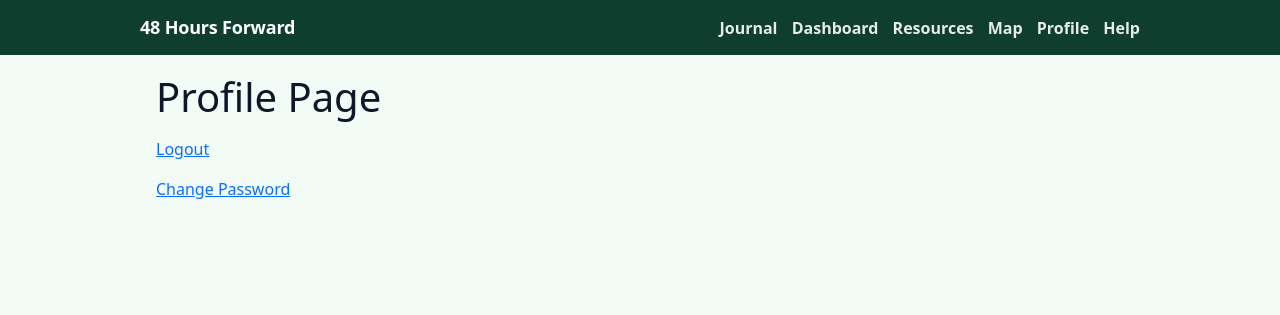
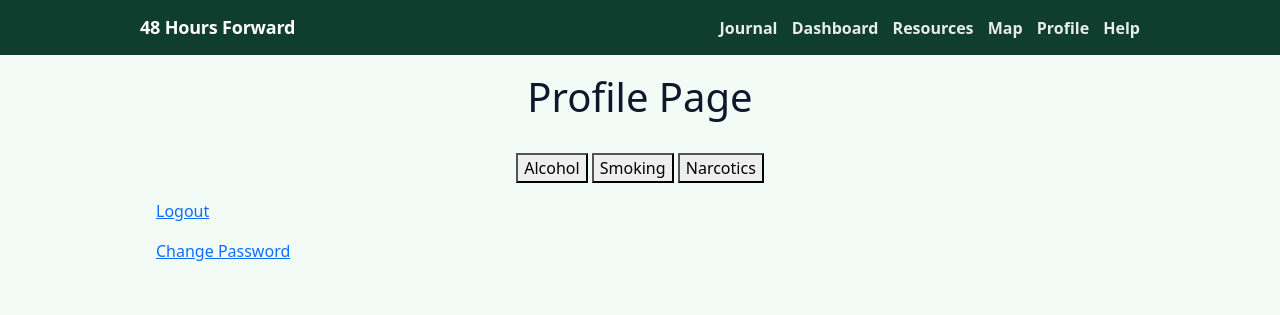
Before and after one commit to ShadowStorm0101/48_Hours_Forward, a Flask app: page /profile in a window 1280 px wide. Shown: the top 315 px of the page. Run offline with Flask 3, Linux system fonts and the light colour scheme; the visitor is signed in with stand-in values (Sample User, id 1); some libraries are stand-ins or nearby versions.

Commit message:
Added buttons for the profile page (needs some working on later, but base part works for now)

```diff
--- a/app/templates/profile.html
+++ b/app/templates/profile.html
@@ -3,11 +3,30 @@
 {% block title %}Profile{% endblock %}
 
 {% block content %}
-<h1>Profile Page</h1>
+<h1 style="text-align:center;">Profile Page</h1>
+
+<div style="text-align:center; margin-top: 2rem;">
+  <form method="POST" action="{{ url_for('main.update_habits') }}">
+
+    <button type="submit" name="habit" value="alcohol">
+      Alcohol
+    </button>
+
+    <button type="submit" name="habit" value="smoking">
+      Smoking
+    </button>
+
+    <button type="submit" name="habit" value="narcotics">
+      Narcotics
+    </button>
+
+  </form>
+</div>
 
 <div style="margin-top: 1rem;">
   <a href="{{ url_for('main.logout') }}">Logout</a>
 </div>
+
 <div style="margin-top: 1rem;">
   <a href="{{ url_for('main.change_password') }}">Change Password</a>
 </div>
```
